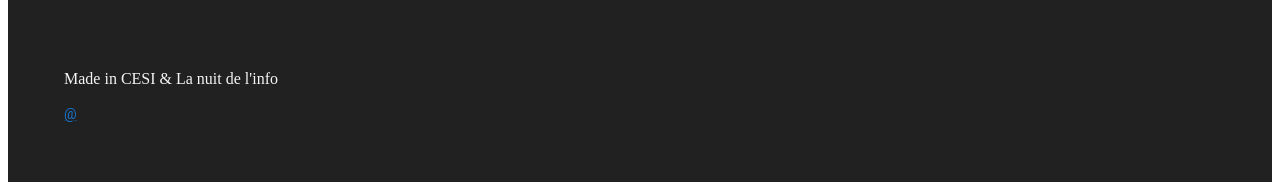
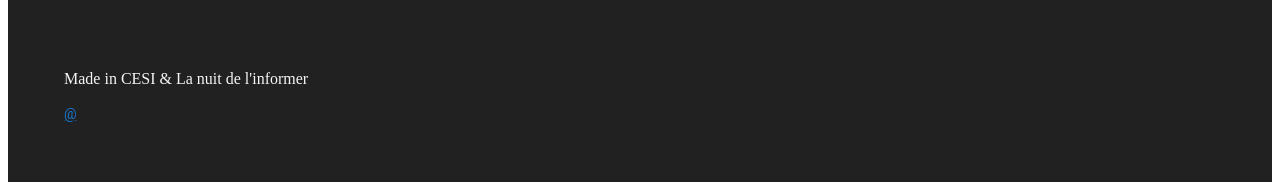
Before and after one commit to nuit-de-l-info-Olympe/website, a Next.js app: page / in a window 1280 px wide. Shown: the part 893-1075 px from the top of the page. Built offline with nearby package versions, Linux system fonts and the light colour scheme; no server answers.

Commit message:
Update Footer.tsx

```diff
--- a/src/layouts/main/Footer.tsx
+++ b/src/layouts/main/Footer.tsx
@@ -22,10 +22,12 @@
         }}
       >
         <Container>
-          <Box alignContent="center">Made in CESI & La nuit de l'info</Box>
-          <Typography variant="body2" sx={{ mt: 2, mb: 1 }}>
-            <Link href="http://website2.dyphare.ovh">@</Link>
-          </Typography>
+          <Box alignContent="center">
+            Made in CESI & La nuit de l'informer
+            <Typography variant="body2" sx={{ mt: 2, mb: 1, color:'white' }}>
+              <Link href="http://website2.dyphare.ovh">@</Link>
+            </Typography>
+          </Box>
         </Container>
       </Box>
     </Box>
```
